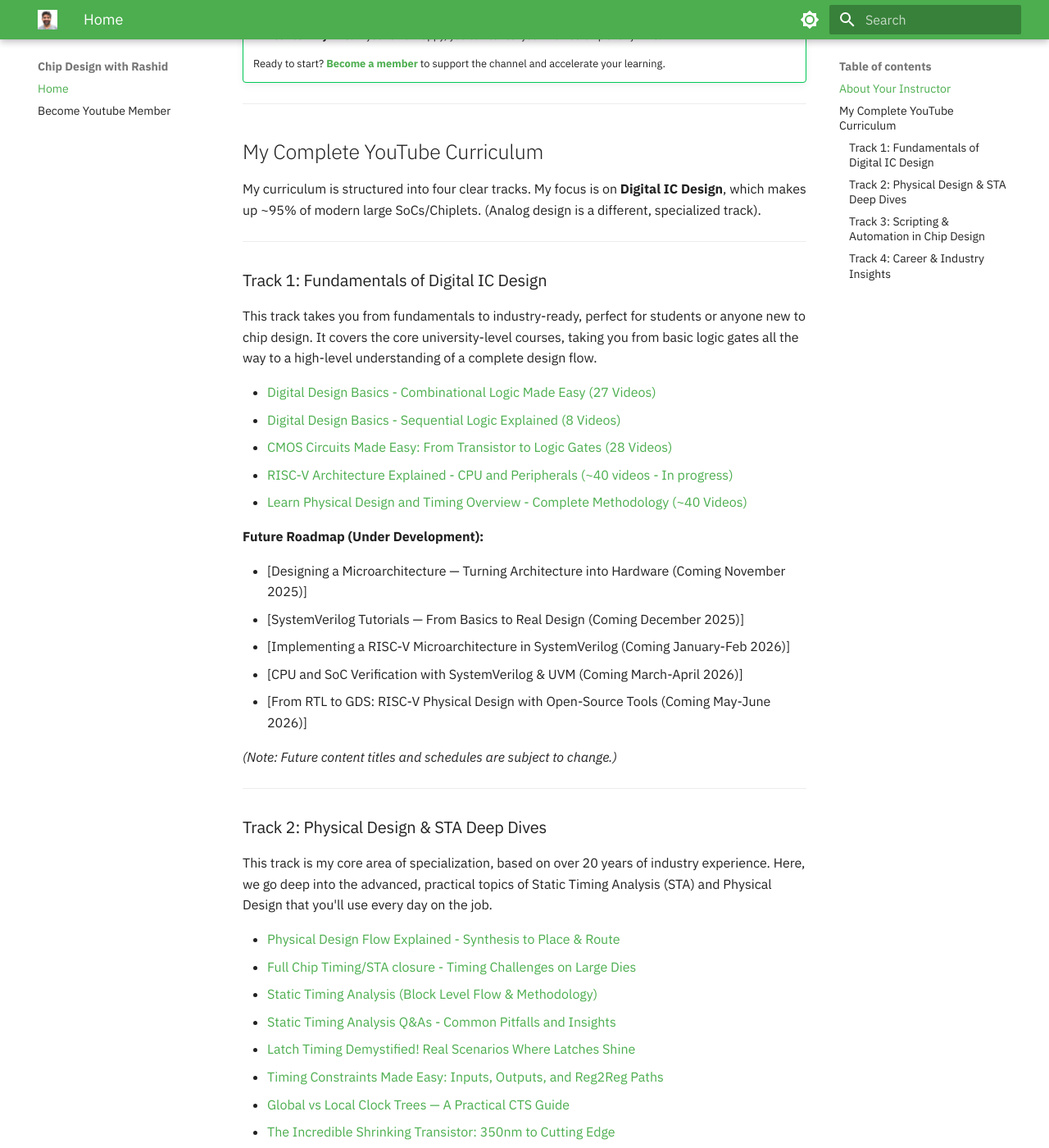
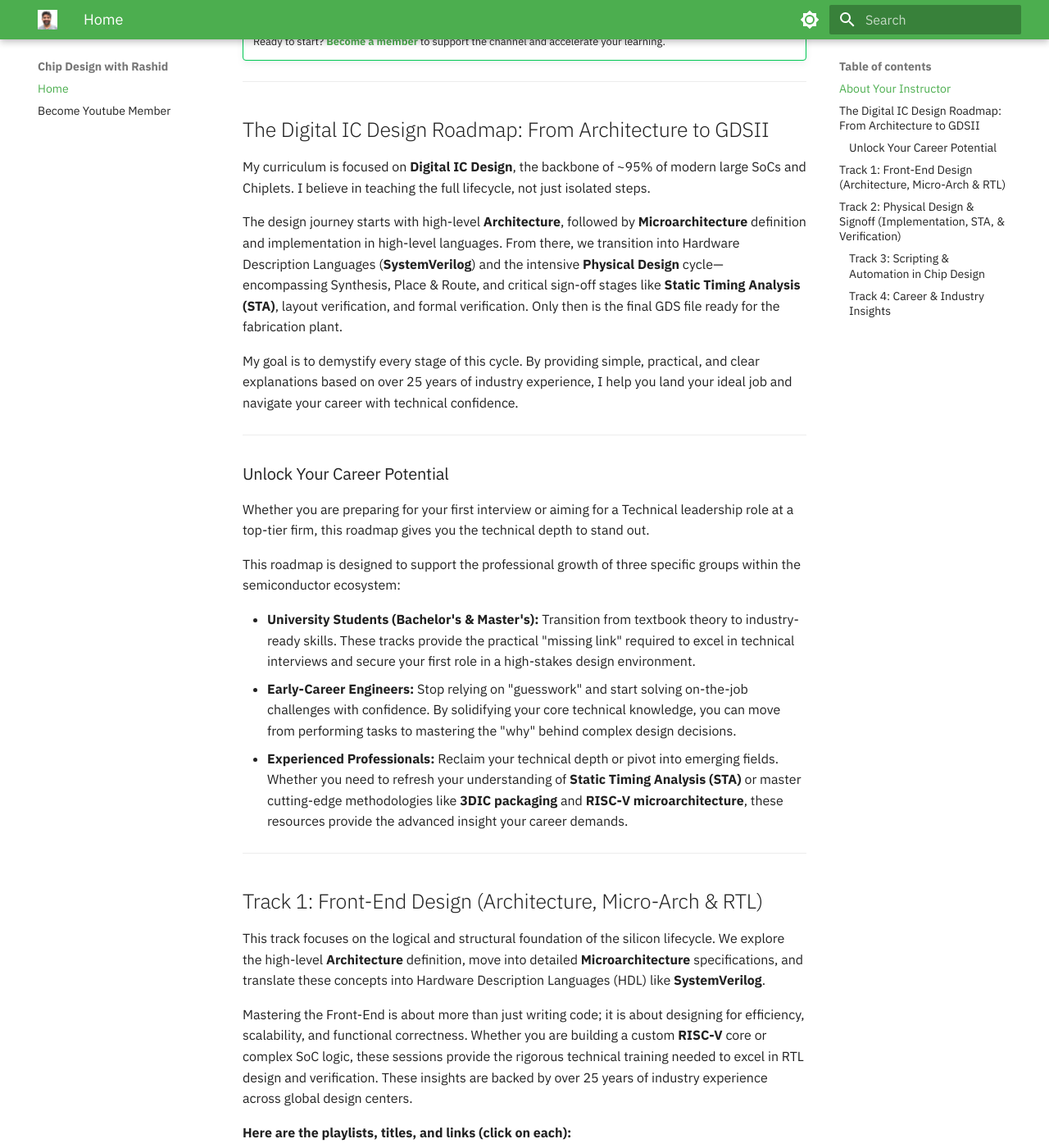
Before and after one commit to ChipDesignRashid/chip-design-website, an MkDocs documentation site: the page built from docs/index.md, in a window 1280 px wide and 1400 px high, scrolled down 1278 px. Shown: the whole window at 82% size. Built offline with MkDocs 1.6.1 and Material for MkDocs 9.7.7, drawn with Linux system fonts in a browser that asks for light colours; some of the changed text lies outside the part shown.

Commit message:
5/9/2026 refined curriculum tracks, added new playlists

```diff
--- a/docs/index.md
+++ b/docs/index.md
@@ -24,7 +24,8 @@
 
     <p>With a <strong>Master's degree</strong> in Electrical Engineering, my career has spanned <strong>Asia (Pakistan), Europe (Sweden, Germany, Ireland), and the USA (Colorado)</strong>. This global experience brings a unique, practical perspective to complex chip design challenges.</p>
 
-    <p>I started this Youtube channel to provide high-quality, practical training on the complex topics of chip design. My mission is to make this knowledge accessible to everyone. This site organizes my 350+ videos into a clear curriculum to help you find exactly what you need.</p>
+    <p>I started this Youtube channel to provide high-quality, practical training on the complex topics of Digital IC
+Design (Architecture to GDS). My mission is to make this knowledge accessible to everyone. This site organizes my 450+ videos into a clear curriculum to help you find exactly what you need.</p>
   </div>
 </div>
 
@@ -36,7 +37,6 @@
 
     * **Continuous Learning:** Get 6-8 new, advanced, members-only videos every month.
     * **Exclusive Library:** Most of my new content is for members, giving you a serious edge.
-    * **Ad-Free Viewing:** Watch all members-only videos without interruptions.
     * **Priority Support:** Members get loyalty badges, so I see and reply to your comments first.
     * **Exclusive Q&A:** Access members-only Q&A posts and career advice.
     * **Industry-Focused:** My teaching style is based on real-world industry experience, not just textbooks.
@@ -47,46 +47,79 @@
 
 ---
 
-## My Complete YouTube Curriculum
+## The Digital IC Design Roadmap: From Architecture to GDSII
 
-My curriculum is structured into four clear tracks. My focus is on **Digital IC Design**, which makes up ~95% of modern large SoCs/Chiplets. (Analog design is a different, specialized track).
+My curriculum is focused on **Digital IC Design**, the backbone of ~95% of modern large SoCs and Chiplets. I believe in teaching the full lifecycle, not just isolated steps.
+
+The design journey starts with high-level **Architecture**, followed by **Microarchitecture** definition and implementation in high-level languages. From there, we transition into Hardware Description Languages (**SystemVerilog**) and the intensive **Physical Design** cycle—encompassing Synthesis, Place & Route, and critical sign-off stages like **Static Timing Analysis (STA)**, layout verification, and formal verification. Only then is the final GDS file ready for the fabrication plant.
+
+My goal is to demystify every stage of this cycle. By providing simple, practical, and clear explanations based on over 25 years of industry experience, I help you land your ideal job and navigate your career with technical confidence.
+
+---
+### Unlock Your Career Potential
+
+Whether you are preparing for your first interview or aiming for a Technical leadership role at a top-tier firm, this roadmap gives you the technical depth to stand out.
+
+This roadmap is designed to support the professional growth of three specific groups within the semiconductor ecosystem:
+
+*   **University Students (Bachelor's & Master's):** Transition from textbook theory to industry-ready skills. These tracks provide the practical "missing link" required to excel in technical interviews and secure your first role in a high-stakes design environment.
+*   **Early-Career Engineers:** Stop relying on "guesswork" and start solving on-the-job challenges with confidence. By solidifying your core technical knowledge, you can move from performing tasks to mastering the "why" behind complex design decisions.
+*   **Experienced Professionals:** Reclaim your technical depth or pivot into emerging fields. Whether you need to refresh your understanding of **Static Timing Analysis (STA)** or master cutting-edge methodologies like **3DIC packaging** and **RISC-V microarchitecture**, these resources provide the advanced insight your career demands.
 
 ---
 
-### Track 1: Fundamentals of Digital IC Design
+## Track 1: Front-End Design (Architecture, Micro-Arch & RTL)
 
-This track takes you from fundamentals to industry-ready, perfect for students or anyone new to chip design. It covers the core university-level courses, taking you from basic logic gates all the way to a high-level understanding of a complete design flow.
+This track focuses on the logical and structural foundation of the silicon lifecycle. We explore the high-level **Architecture** definition, move into detailed **Microarchitecture** specifications, and translate these concepts into Hardware Description Languages (HDL) like **SystemVerilog**.
+
+Mastering the Front-End is about more than just writing code; it is about designing for efficiency, scalability, and functional correctness. Whether you are building a custom **RISC-V** core or complex SoC logic, these sessions provide the rigorous technical training needed to excel in RTL design and verification. These insights are backed by over 25 years of industry experience across global design centers.
+
+**Here are the playlists, titles, and links (click on each):**
 
 * [Digital Design Basics - Combinational Logic Made Easy (27 Videos)](https://www.youtube.com/playlist?list=PL0-xus8sJBCS-pGojeK0TBn1zVGJ6jJur){: target="_blank" rel="noopener noreferrer" }
+
 * [Digital Design Basics - Sequential Logic Explained (8 Videos)](https://www.youtube.com/playlist?list=PL0-xus8sJBCSJZTEcGy6j6F5EFWLPjsgo){: target="_blank" rel="noopener noreferrer" }
-* [CMOS Circuits Made Easy: From Transistor to Logic Gates (28 Videos)](https://www.youtube.com/playlist?list=PL0-xus8sJBCSm5N5AnivBiIVbGyrDEIIK){: target="_blank" rel="noopener noreferrer" }
-* [RISC-V Architecture Explained - CPU and Peripherals (~40 videos - In progress)](https://www.youtube.com/playlist?list=PL0-xus8sJBCRzZtmL_fLWaohRKuc4j5aH){: target="_blank" rel="noopener noreferrer" }
-* [Learn Physical Design and Timing Overview - Complete Methodology (~40 Videos)](https://www.youtube.com/playlist?list=PL0-xus8sJBCTmG_gv4SHc5_3ofdjEZDDo){: target="_blank" rel="noopener noreferrer" }
 
-**Future Roadmap (Under Development):**
+* [RISC-V Architecture Explained - CPU and Peripherals (~40 videos)](https://www.youtube.com/playlist?list=PL0-xus8sJBCRzZtmL_fLWaohRKuc4j5aH){: target="_blank" rel="noopener noreferrer" }
 
-* [Designing a Microarchitecture — Turning Architecture into Hardware (Coming November 2025)]
-* [SystemVerilog Tutorials — From Basics to Real Design (Coming December 2025)]
-* [Implementing a RISC-V Microarchitecture in SystemVerilog (Coming January-Feb 2026)]
-* [CPU and SoC Verification with SystemVerilog & UVM (Coming March-April 2026)]
-* [From RTL to GDS: RISC-V Physical Design with Open-Source Tools (Coming May-June 2026)]
+* [Master RISC-V Microarchitecture (~23 videos)](https://www.youtube.com/playlist?list=PL0-xus8sJBCTkqRRH44gbHOqBN57cPNzG){: target="_blank" rel="noopener noreferrer" }
 
-*(Note: Future content titles and schedules are subject to change.)*
+* [Build a RISC-V CPU in Python: From Microarchitecture to Verification (~15 videos)](https://www.youtube.com/playlist?list=PL0-xus8sJBCR3d_KcveIFzQBZnHzeOMHi){: target="_blank" rel="noopener noreferrer" }
+
+* [RISCV CPU Design in System Verilog (In progress)](https://www.youtube.com/playlist?list=PL0-xus8sJBCSOD1WDsne0j958cmttsQil){: target="_blank" rel="noopener noreferrer" }
+
 
 ---
 
-### Track 2: Physical Design & STA Deep Dives
+## Track 2: Physical Design & Signoff (Implementation, STA, & Verification)
 
-This track is my core area of specialization, based on over 20 years of industry experience. Here, we go deep into the advanced, practical topics of Static Timing Analysis (STA) and Physical Design that you'll use every day on the job.
+This track bridges the gap between logical design and physical silicon, focusing on the rigorous "Back-End" cycle required for modern tape-outs. We begin with a deep dive into **CMOS foundations** to understand transistor-level logic, then progress through the entire implementation methodology: **Synthesis, Placement, Clock Tree Synthesis (CTS), and Routing**.
+
+A significant portion of this track is dedicated to **Static Timing Analysis (STA)** and signoff verification. You will learn how to navigate complex timing constraints, perform layout verification, and ensure a design is fully optimized before it is sent to the fabrication plant. These lessons leverage over 25 years of industry experience to help you move beyond guesswork and master the technical precision required by world-class semiconductor firms like Intel and Cadence.
+
+**Here are the playlists, titles, and links (click on each):**
+
+* [CMOS Circuits Made Easy: From Transistor to Logic Gates (28 Videos)](https://www.youtube.com/playlist?list=PL0-xus8sJBCSm5N5AnivBiIVbGyrDEIIK){: target="_blank" rel="noopener noreferrer" }
+
+* [Learn Physical Design and Timing Overview - Complete Methodology (~40 Videos)](https://www.youtube.com/playlist?list=PL0-xus8sJBCTmG_gv4SHc5_3ofdjEZDDo){: target="_blank" rel="noopener noreferrer" }
 
 * [Physical Design Flow Explained - Synthesis to Place & Route](https://www.youtube.com/playlist?list=PL0-xus8sJBCQRHOWa535_X2GyrDlZr9We){: target="_blank" rel="noopener noreferrer" }
+
 * [Full Chip Timing/STA closure - Timing Challenges on Large Dies](https://www.youtube.com/playlist?list=PL0-xus8sJBCQVQw3pQVAJ6y_gzLQ6TAoO){: target="_blank" rel="noopener noreferrer" }
+
 * [Static Timing Analysis (Block Level Flow & Methodology)](https://www.youtube.com/playlist?list=PL0-xus8sJBCTw1aDsx3RXQv3D8MfYJ602){: target="_blank" rel="noopener noreferrer" }
+
 * [Static Timing Analysis Q&As - Common Pitfalls and Insights](https://www.youtube.com/playlist?list=PL0-xus8sJBCTIUAdD1-e7LPTVbeYz9QS5){: target="_blank" rel="noopener noreferrer" }
+
 * [Latch Timing Demystified! Real Scenarios Where Latches Shine](https://www.youtube.com/playlist?list=PL0-xus8sJBCTQ-sJ98q38oNkYwV2rhU48){: target="_blank" rel="noopener noreferrer" }
-* [Timing Constraints Made Easy: Inputs, Outputs, and Reg2Reg Paths](https://www.youtube.com/playlist?list=PL0-xus8sJBCR2Kwzj7OnRL_rABCXQcF9a){: target="_blank" rel="noopener noreferrer" }
+
+* [Master Timing Constraints: Basics to Advanced](https://www.youtube.com/playlist?list=PL0-xus8sJBCR2Kwzj7OnRL_rABCXQcF9a){: target="_blank" rel="noopener noreferrer" }
+
 * [Global vs Local Clock Trees — A Practical CTS Guide](https://www.youtube.com/playlist?list=PL0-xus8sJBCQlSBiYaanx1QG4iYY7J6wB){: target="_blank" rel="noopener noreferrer" }
+
 * [The Incredible Shrinking Transistor: 350nm to Cutting Edge](https://www.youtube.com/playlist?list=PL0-xus8sJBCQ9kmdzow_PX_FJ0Ca1HTAM){: target="_blank" rel="noopener noreferrer" }
+
+* [Statistical Timing Analysis (SSTA)](https://www.youtube.com/playlist?list=PL0-xus8sJBCQC5irrh6KfiagR2HNbvU-O){: target="_blank" rel="noopener noreferrer" }
 
 ---
 
```
